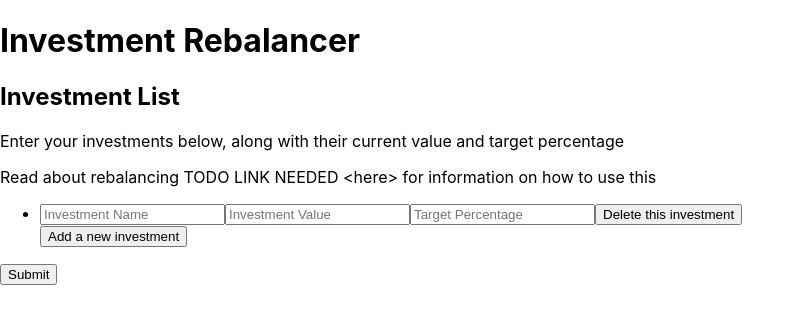
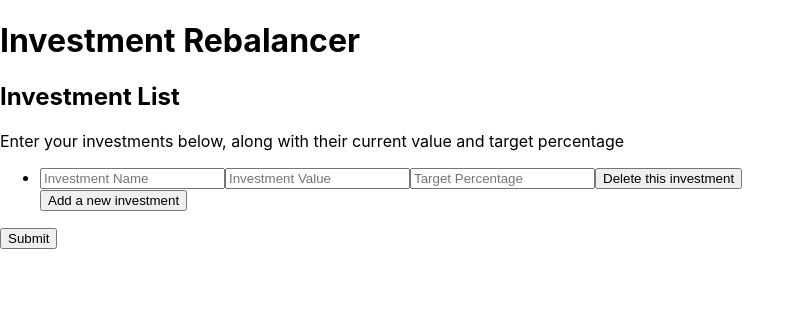
Before and after one commit to charlieterle/financial-tools, a React (Create React App) app: page / in a window 1280 px wide. Shown: the top 324 px of the page, without its empty margins (0-805 px from the left). Built offline with nearby package versions, Linux system fonts and the light colour scheme.

Commit message:
Implement rebalance function and templatize App content

```diff
--- a/src/App.js
+++ b/src/App.js
@@ -3,7 +3,7 @@ import { nanoid } from 'nanoid'
 import Investment from './components/Investment'
 
 const INPUT_TYPES = {
-  'name': 'Investment Name',
+  'investmentName': 'Investment Name',
   'value': 'Investment Value',
   'percent': 'Target Percentage',
 };
@@ -15,7 +15,7 @@ function App(props) {
   function addInvestment() {
     const newInvestment = {
       id: `${nanoid()}`,
-      name: '',
+      investmentName: '',
       value: '',
       percent: '',
       purchase: null,
@@ -26,7 +26,7 @@ function App(props) {
   function editInvestment(edit_id, property, value) {
     const updatedInvestments = investments.map((investment) => {
       if (edit_id === investment.id) {
-        return {...investment, [property]: value};
+        return { ...investment, [property]: value };
       }
       else {
         return investment;
@@ -48,10 +48,32 @@ function App(props) {
   }
 
   function rebalance() {
+    if (!isEditing) {
+      setEditing(true);
+      return
+    }
     if (investments.length < 2) {
       window.alert('You must enter at least 2 investments before rebalancing');
       return;
     }
+    const total_percent = investments
+      .map((investment) => Number(investment.percent))
+      .reduce((percent_sum, percent) => percent_sum + percent, 0);
+    if (total_percent !== 100) {
+      window.alert('The percentages of all investments must add up to 100')
+      return;
+    }
+
+    const total_value = investments
+      .map((investment) => Number(investment.value))
+      .reduce((value_sum, value) => value_sum + value, 0);
+
+    const updatedInvestments = investments
+      .map((investment) => {return {...investment, purchase: total_value * investment.percent / 100 - investment.value}});
+
+    console.log(total_value, updatedInvestments);
+
+    setInvestments(updatedInvestments);
     setEditing(false);
   }
 
@@ -60,9 +82,9 @@ function App(props) {
       <Investment
         id={investment.id}
         key={investment.id}
-        name={investment.name}
+        investmentName={investment.investmentName}
         value={investment.value}
-        percent={investment.value}
+        percent={investment.percent}
         purchase={investment.purchase}
         deleteInvestment={deleteInvestment}
         editInvestment={editInvestment}
@@ -71,12 +93,14 @@ function App(props) {
       />
     ));
 
-  return (
-    <div className='rebalanceapp'>
-      <h1>Investment Rebalancer</h1>
-      <h2>Investment List</h2>
+  const resultsList = investments.map((investment) =>
+    <li key={`${investment.id}-results`}>
+      {investment.investmentName}: {`${investment.purchase < 0 ? `SELL ${-investment.purchase}` : `BUY ${investment.purchase}`}`}
+    </li>);
+
+  const editingTemplate = (
+    <div>
       <p>Enter your investments below, along with their current value and target percentage</p>
-      <p>Read about rebalancing TODO LINK NEEDED &lt;here&gt; for information on how to use this</p>
       <ul id='investmentlist'>
         {investmentList}
         <button
@@ -92,6 +116,29 @@ function App(props) {
       </button>
     </div>
   );
+
+  const resultsTemplate = (
+    <div>
+      <p>Your investments and their respective buy/sell amounts are listed below.</p>
+      <ul>
+        {resultsList}
+      </ul>
+      <button
+        className='button rebalance'
+        onClick={rebalance}
+      >
+        Edit Investments
+      </button>
+    </div>
+  );
+
+  return (
+    <div className='rebalanceapp'>
+      <h1>Investment Rebalancer</h1>
+      <h2>Investment List</h2>
+      {isEditing ? editingTemplate : resultsTemplate}
+    </div>
+  );
 }
 
 export default App;
--- a/src/components/Investment.js
+++ b/src/components/Investment.js
@@ -2,9 +2,9 @@ import React, {useState} from 'react'
 
 export default function Investment(props) {
     const [state, setState] = useState({
-        name: '',
-        value: '',
-        percent: ''
+        investmentName: props.investmentName,
+        value: props.value,
+        percent: props.percent
     });
 
     function handleChange(e) {
@@ -32,7 +32,7 @@ export default function Investment(props) {
         />
     ));
 
-    const editingTemplate = (
+    return (
         <li>
             {inputs}
             <button
@@ -42,14 +42,4 @@ export default function Investment(props) {
             </button>
         </li>
     );
-
-    const resultsTemplate = (
-        <li>
-            {props.name}: {`${props.purchase < 0 ? 'SELL' : 'BUY'}`} {props.purchase}
-        </li>
-    );
-
-    return (
-        props.isEditing ? editingTemplate : resultsTemplate
-    );
 }
--- a/src/index.js
+++ b/src/index.js
@@ -4,7 +4,7 @@ import './index.css';
 import App from './App';
 
 const INITIAL_DATA = [
-  {id: 'first-investment', name: '', value: '', percent: ''},
+  {id: 'first-investment', investmentName: '', value: '', percent: '', purchase: null},
 ];
 
 const root = ReactDOM.createRoot(document.getElementById('root'));
```
